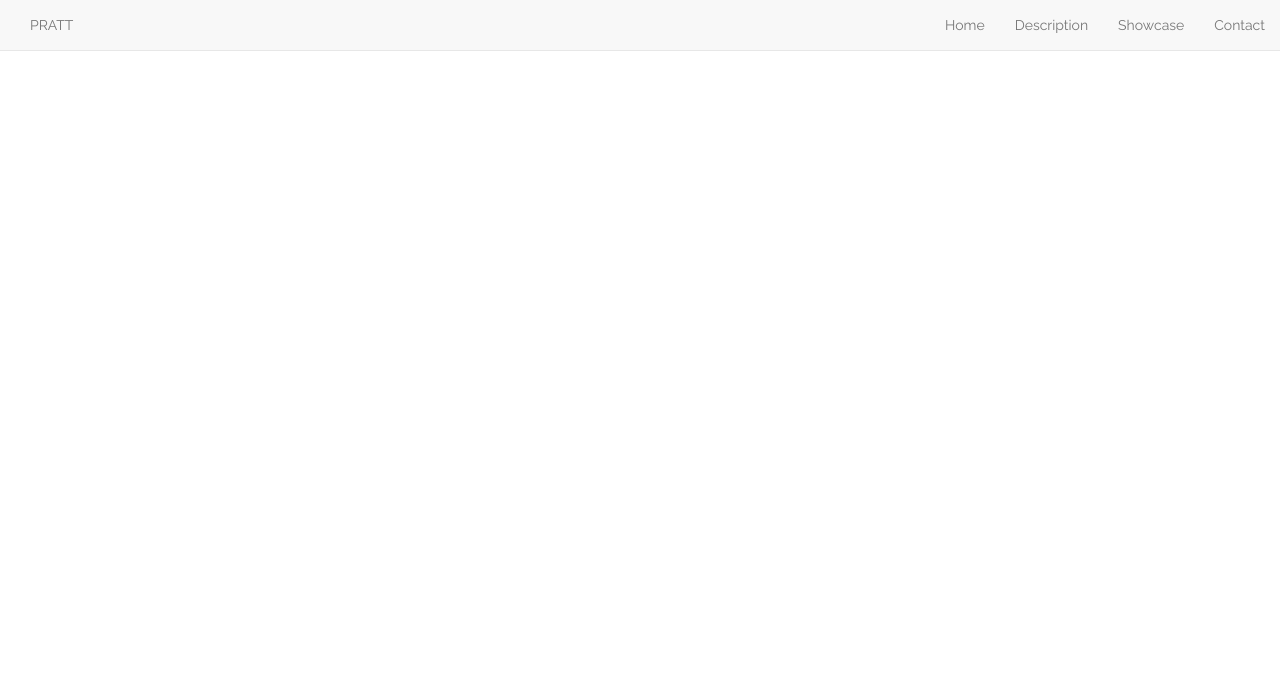
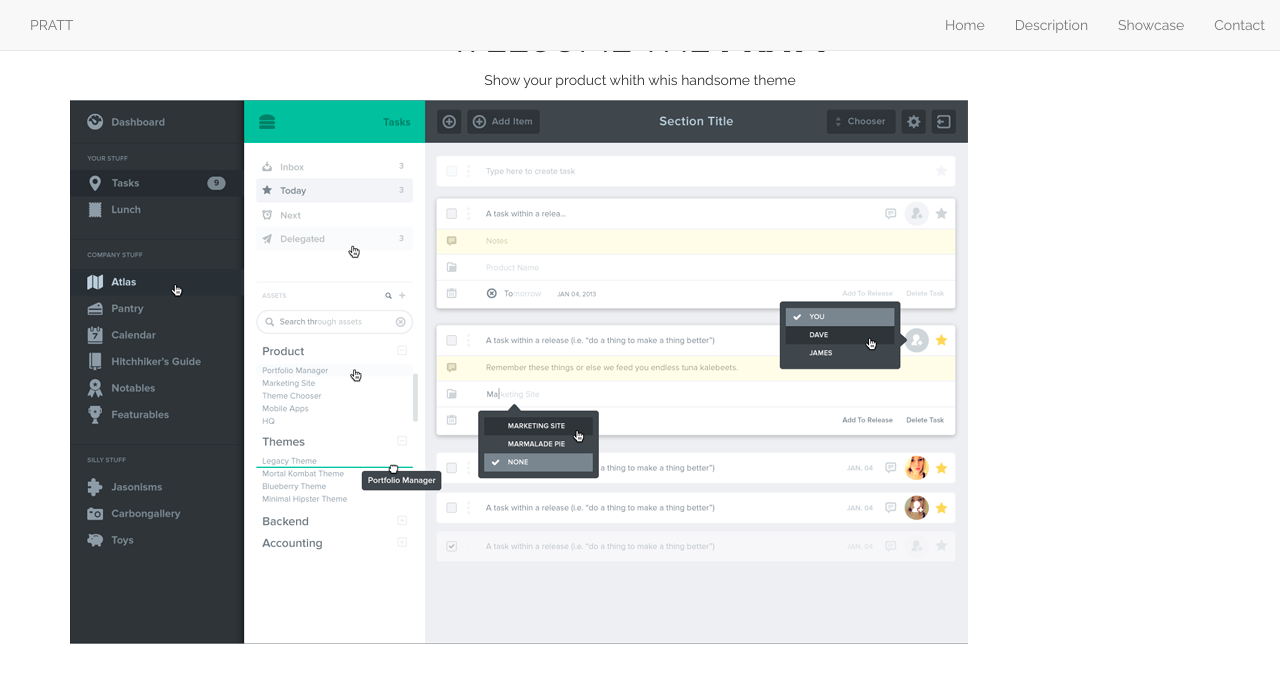
Before and after one commit to leaden/responsive-pratt, a plain HTML site: page index.html in a window 1280 px wide. Drawn offline with nearby package versions, Linux system fonts and the light colour scheme.

Commit message:
second-section

```diff
--- a/assets/css/main.css
+++ b/assets/css/main.css
@@ -1,4 +1,5 @@
 body{
 	font-family: 'Raleway', sans-serif;
-
+    margin:0;
+    padding: 0;
 }
--- a/index.html
+++ b/index.html
@@ -1,6 +1,7 @@
 <!DOCTYPE html>
-<html>
+<html lang="en">
 <head>
+<meta charset="utf-8">
 	<title>Responsive Pratt</title>
 	<link rel="stylesheet" href="https://maxcdn.bootstrapcdn.com/font-awesome/4.7.0/css/font-awesome.min.css">
 	<meta name="viewport" content="width=device-width, initial-scale=1">
@@ -35,8 +36,14 @@
 	</nav>
 </section>
 <section class="second-section">
-	<div clas>
-
+	<div class="container">
+		<div class="row">
+			<div class="col-md-12 col-xs-12 text-center">
+				<h1>WELCOME THE <b>PRATT</b></h1>
+				<p>Show your product whith whis handsome theme</p>
+				<img src="assets/img/app-bg.png" class="img-responsive">
+			</div>
+		</div>
 	</div>
 </section>
 
```
Also changed, not shown: assets/img/app-bg.png (added), assets/img/intro01.png (added), assets/img/intro02.png (added), assets/img/intro03.png (added), assets/img/item-01.png (added), assets/img/mobile.png (added), 4 other files.
